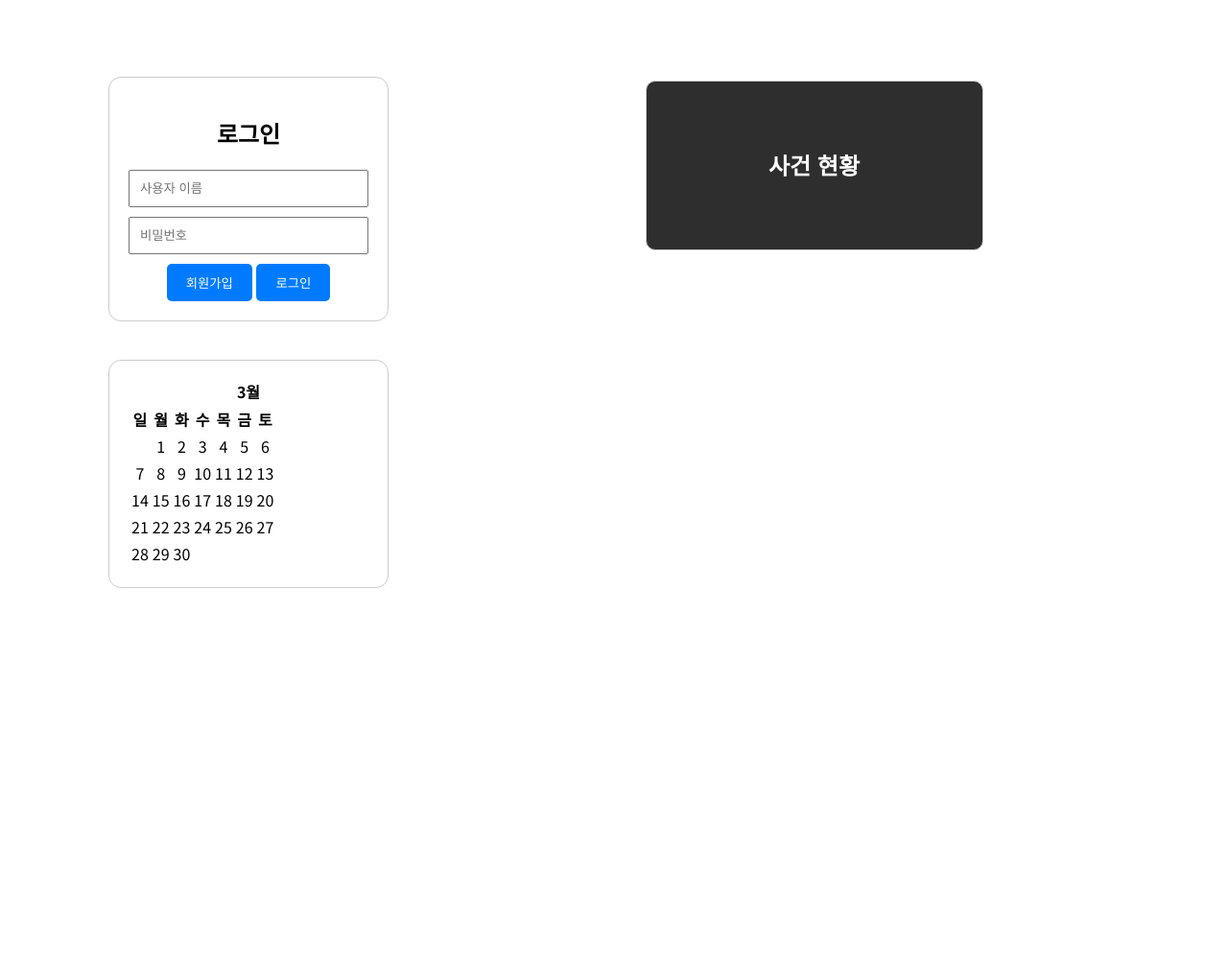
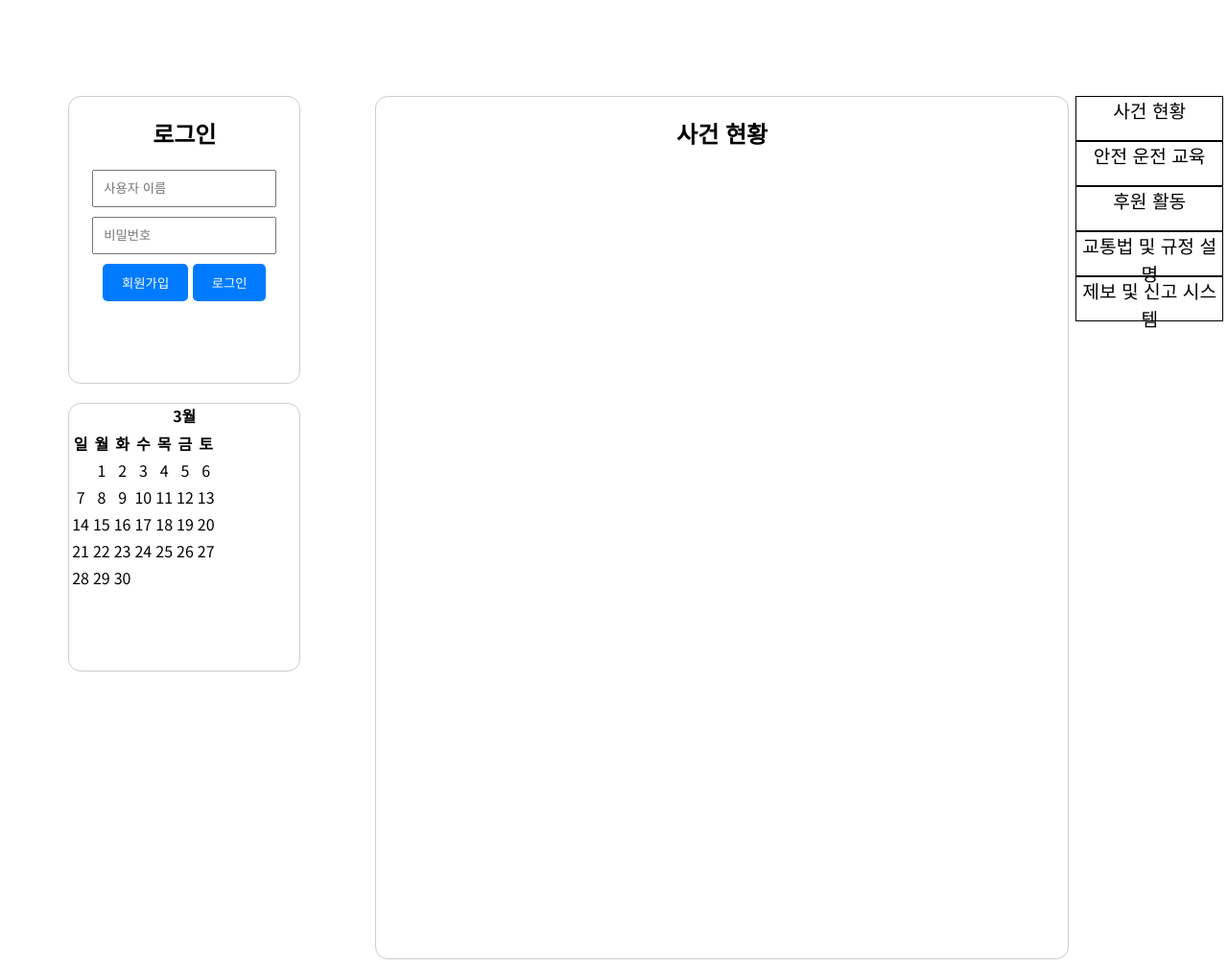
Before and after one commit to JHL222/soft-engineer, a PHP site: page / in a window 1280 px wide. Shown: the part 235-1243 px from the top of the page at 96% size. Before the commit the page ends 848 px from the top, so only its background shows below. Run offline with PHP 8.4, Linux system fonts and the light colour scheme.

Commit message:
nav 추가

```diff
--- a/index.html
+++ b/index.html
@@ -1,42 +1,19 @@
 <!DOCTYPE html>
 <html lang="ko">
+
 <head>
   <meta charset="UTF-8">
   <meta name="viewport" content="width=device-width, initial-scale=1.0">
   <title>RRC</title>
-    <link rel="stylesheet" href="styles.css"> <!-- CSS 파일 연결 -->
+  <link rel="stylesheet" href="styles.css">
   <link rel="preconnect" href="https://fonts.googleapis.com">
   <link rel="preconnect" href="https://fonts.gstatic.com" crossorigin>
-    <link href="https://fonts.googleapis.com/css2?family=Noto+Sans+KR:wght@100..900&display=swap" rel="stylesheet"> <!-- 새로운 글꼴 링크 추가 -->
-    <style>
+  <link href="https://fonts.googleapis.com/css2?family=Noto+Sans+KR:wght@100..900&display=swap" rel="stylesheet">
 
-        .container {
-            display: flex;
-            align-items: center;
-        }
+  <script src="index.js"></script>
 
-        .login-box {
-            width: 250px;
-            margin-right: 20px;
-            padding: 20px;
-            border: 1px solid #ccc;
-            border-radius: 13px;
-            text-align: center;
-        }
+</head>
 
-        #incident-status {
-            width: 250px;
-            margin-left: auto;
-
-            padding: 50px;
-            border: 1px solid #ccc;
-            border-radius: 10px;
-            text-align: center;
-            background-color: #2E2E2E;
-            color: #fff;
-        }
-    </style>
-</head>
 <body>
   <header>
     <h1>RRC</h1>
@@ -66,22 +43,54 @@
       </form>
     </div>
 
+    <div id="calendar"></div>
+
+    <div class="nav">
+      <div class="overlap">
+        <div class="nav1">
+          <div class="text-wrapper-1" onclick="showIncidentStatus()">사건 현황</div>
+        </div>
+        <div class="nav2">
+          <div class="text-wrapper-2" onclick="showDriveEducate()">안전 운전 교육</div>
+        </div>
+        <div class="nav3">
+          <div class="text-wrapper-3" onclick="showSponsor()">후원 활동</div>
+        </div>
+        <div class="nav4">
+          <div class="text-wrapper-4" onclick="showLaw()">교통법 및 규정 설명</div>
+        </div>
+        <div class="nav5">
+          <div class="text-wrapper-5"  onclick="showReport()">제보 및 신고 시스템</div>
+        </div>
+      </div>
+    </div>
+
     <!-- 사건 현황 -->
     <div id="incident-status">
       <h2>사건 현황</h2>
       <!-- 여기에 사건 현황을 표시할 내용을 넣어주세요 -->
     </div>
+    <div id="drive-educate">
+      <h2>안전 운전 교육</h2>
+      <!-- 여기에 사건 현황을 표시할 내용을 넣어주세요 -->
     </div>
-
-    <main>
-        <!-- 캘린더 -->
-        <div id="calendar"></div>
-    </main>
-
-    <!-- JavaScript 파일 연결 -->
+    <div id="sponsor">
+      <h2>후원 활동</h2>
+      <!-- 여기에 사건 현황을 표시할 내용을 넣어주세요 -->
+    </div>
+    <div id="law">
+      <h2>교통법</h2>
+      <!-- 여기에 사건 현황을 표시할 내용을 넣어주세요 -->
+    </div>
+    <div id="report">
+      <h2>제보</h2>
+      <!-- 여기에 사건 현황을 표시할 내용을 넣어주세요 -->
+    </div>
     <script src="calendar.js"></script>
 
+  </div>
   <footer>
   </footer>
 </body>
+
 </html>
--- a/styles.css
+++ b/styles.css
@@ -16,6 +16,14 @@ header h1 {
   margin: 0; /* 기본 마진 제거 */
   font-size: 70px; /* 글자 크기를 설정 */
   padding-left: 10px; /* 텍스트를 왼쪽으로 조금 이동 */
+}
+
+
+.container {
+  display: grid;
+  margin-left: 5%;
+  grid-template-columns: 25% 30% 30%;
+  grid-template-rows: 100px 300px 300px 300px;
 }
 
 /* 네비게이션 스타일 */
@@ -46,9 +54,8 @@ main {
 
 /* 로그인 폼 스타일 */
 .login-box {
-  width: 250px;
-  margin: 80px 0 0 105px;
-  padding: 20px;
+  grid-row: 2;
+  width: 80%;
   border: 1px solid #ccc;
   border-radius: 13px;
   text-align: center;
@@ -58,7 +65,7 @@ main {
 .login-form input[type="password"] {
   padding: 10px;
   margin-bottom: 10px;
-  width: 100%;
+  width: 80%;
   box-sizing: border-box;
 }
 
@@ -77,9 +84,9 @@ main {
 
 /* 캘린더 스타일 */
 #calendar {
-  width: 250px;
-  margin: 40px 0 0 105px;
-  padding: 20px;
+  grid-row: 3;
+  width: 80%;
+  margin-top: 20px;
   border: 1px solid #ccc;
   border-radius: 13px;
   text-align: center;
@@ -87,12 +94,62 @@ main {
 
 /* 사건 현황 스타일 */
 #incident-status {
-  width: 300px;
-  margin: 10px auto 0; /* 상단 여백  좌우 마진을 auto로 설정하여 가운데 정렬 */
-  padding: 20px;
+  grid-row: 2 / 5;
+  grid-column: 2 / 4;
+  margin-left: 20px;
+  width: 100%;
   border: 1px solid #ccc;
   border-radius: 13px;
   text-align: center;
-  background-color: #2E2E2E; /* 배경색 설정 */
-  color: #fff; /* 텍스트 색상 설정 */
 }
+#drive-educate{
+  grid-row: 2 / 5;
+  grid-column: 2 / 4;
+  margin-left: 20px;
+  width: 100%;
+  border: 1px solid #ccc;
+  border-radius: 13px;
+  text-align: center;
+}
+#sponsor{
+  grid-row: 2 / 5;
+  grid-column: 2 / 4;
+  margin-left: 20px;
+  width: 100%;
+  border: 1px solid #ccc;
+  border-radius: 13px;
+  text-align: center;
+}
+#law{
+  grid-row: 2 / 5;
+  grid-column: 2 / 4;
+  margin-left: 20px;
+  width: 100%;
+  border: 1px solid #ccc;
+  border-radius: 13px;
+  text-align: center;
+}
+#report{
+  grid-row: 2 / 5;
+  grid-column: 2 / 4;
+  margin-left: 20px;
+  width: 100%;
+  border: 1px solid #ccc;
+  border-radius: 13px;
+  text-align: center;
+}
+
+.overlap {
+  position: fixed;
+  margin-top: 100px;
+  right: 5px;
+  width: 12%;
+  height: 300px;
+}
+
+.nav1, .nav2, .nav3, .nav4, .nav5 {
+  border: 1px solid;
+  text-align: center;
+  height: 15%;
+  font-size: 120%;
+}
```
Also changed, not shown: index.js (added, +45 -0 lines). Lines whose indentation alone changed are shown as unchanged.
